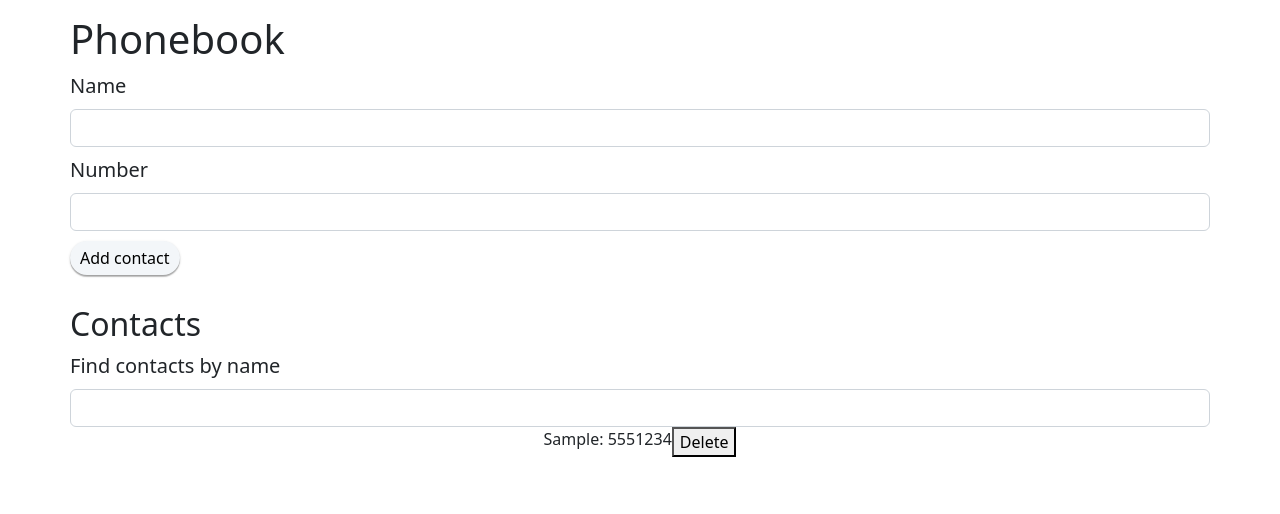
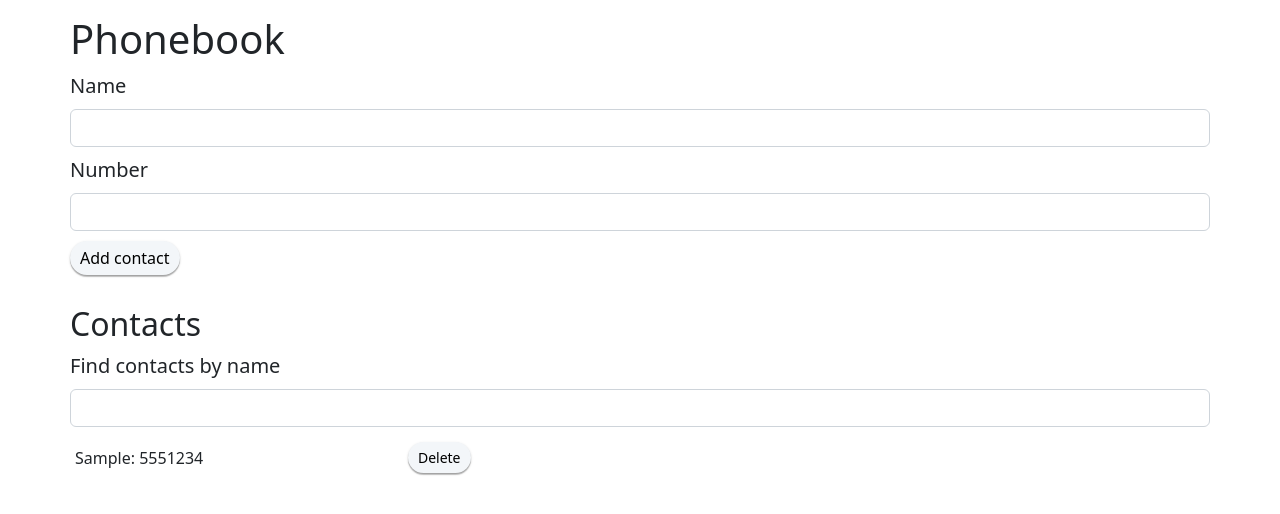
Before and after one commit to Serhii-Buha/goit-react-hw-02-phonebook, a React (Create React App) app: page / in a window 1280 px wide. Both pictures are taken after typing "Sample", "5551234" into the empty fields and a click on the button "Add contact". Shown: the top 514 px of the page. Built offline with nearby package versions, Linux system fonts and the light colour scheme.

Commit message:
add styles to components

```diff
--- a/src/components/ContactList/ContactList.jsx
+++ b/src/components/ContactList/ContactList.jsx
@@ -1,5 +1,5 @@
 import PropTypes from 'prop-types';
-import { List, Item } from 'components/ContactList/ContactList.styled';
+import { List, Item, Button } from 'components/ContactList/ContactList.styled';
 import { ContactListItem } from 'components/ContactListItem/ContactListItem';
 
 export const ContactList = ({ contacts, onDeleteContact }) => {
@@ -9,9 +9,9 @@ export const ContactList = ({ contacts, onDeleteContact }) => {
         <Item key={id}>
           <ContactListItem name={name} number={number} />
 
-          <button type="button" onClick={() => onDeleteContact(id)}>
+          <Button type="button" onClick={() => onDeleteContact(id)}>
             Delete
-          </button>
+          </Button>
         </Item>
       ))}
     </List>
--- a/src/components/ContactList/ContactList.styled.js
+++ b/src/components/ContactList/ContactList.styled.js
@@ -10,46 +10,47 @@ export const SectionTitle = styled.h2`
 
 export const List = styled.ul`
   display: flex;
+  flex-direction: column;
   justify-content: center;
-  gap: 20px;
+  /* gap: 0 5px; */
 
   padding: 0;
+  margin-top: 10px;
 
   list-style: none;
 `;
 
 export const Item = styled.li`
   display: flex;
+  align-items: center;
 
-  margin: 0;
-  padding: 0;
+  padding: 5px;
 `;
 
-// import styled from '@emotion/styled';
+export const Button = styled.button`
+  display: flex;
+  justify-content: center;
+  align-items: center;
 
-// export const List = styled.ul`
-//   display: flex;
-//   flex-direction: column;
-//   align-items: center;
+  padding: 5px 10px;
+  margin-left: auto;
+  margin-right: 65%;
 
-//   list-style: none;
-// `;
+  font-size: 14px;
+  border: none;
+  border-radius: 20px;
+  cursor: pointer;
 
-// export const Item = styled.li`
-//   display: flex;
-//   flex-direction: row;
-//   justify-content: flex-start;
-//   align-items: center;
+  background-color: #f3f6f9;
 
-//   width: 320px;
-//   padding: 5px;
-//   margin-bottom: 10px;
+  /* background-color: #20bcc6; */
+  -webkit-box-shadow: 0px 1px 3px rgba(0, 0, 0, 0.12),
+    0px 1px 1px rgba(0, 0, 0, 0.14), 0px 2px 1px rgba(0, 0, 0, 0.2);
+  box-shadow: 0px 1px 3px rgba(0, 0, 0, 0.12), 0px 1px 1px rgba(0, 0, 0, 0.14),
+    0px 2px 1px rgba(0, 0, 0, 0.2);
 
-//   -webkit-box-shadow: 0px 1px 3px rgba(0, 0, 0, 0.12),
-//     0px 1px 1px rgba(0, 0, 0, 0.14), 0px 2px 1px rgba(0, 0, 0, 0.2);
-//   box-shadow: 0px 1px 3px rgba(0, 0, 0, 0.12), 0px 1px 1px rgba(0, 0, 0, 0.14),
-//     0px 2px 1px rgba(0, 0, 0, 0.2);
-//   border-radius: 10px;
-
-//   background-color: #f3f6f9;
-// `;
+  &:hover {
+    transform: scale(1.05);
+    background-color: #c0c9d8;
+  }
+`;
```
